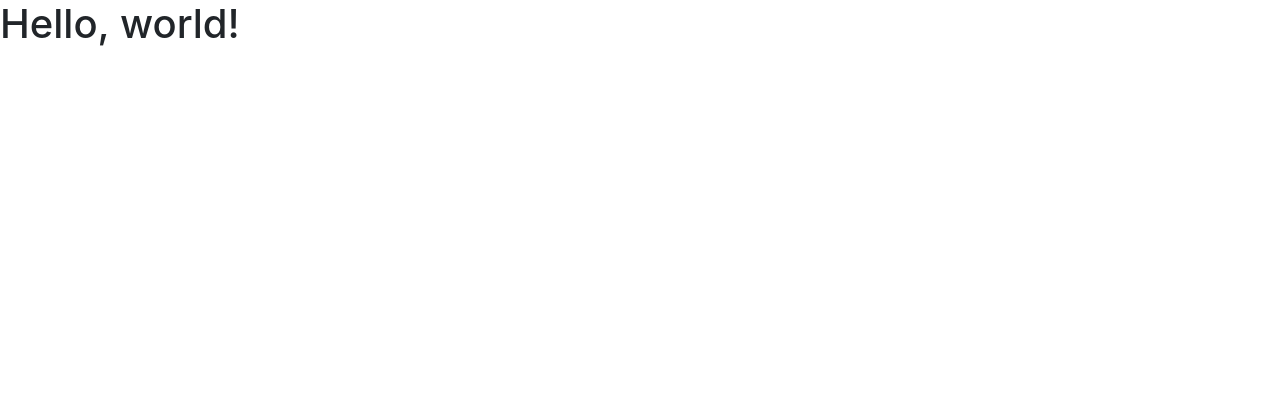
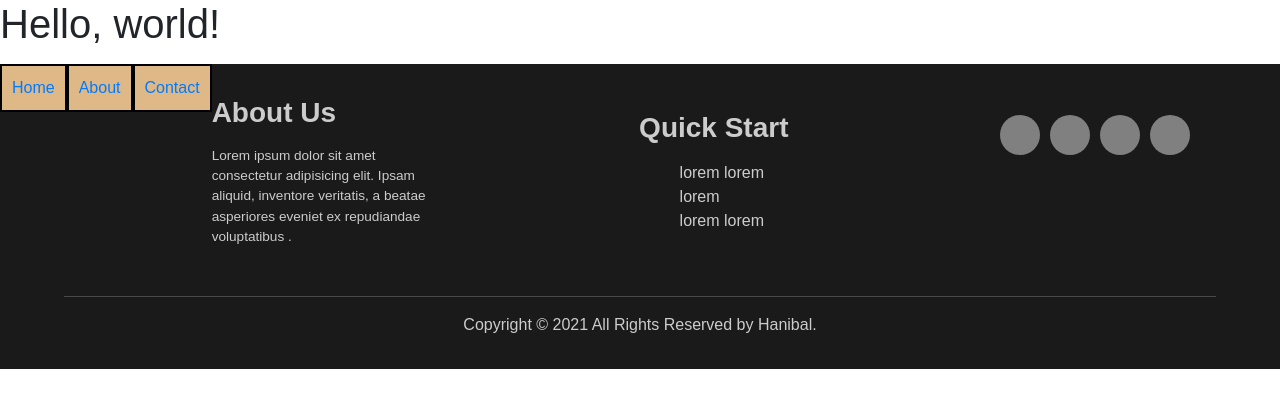
Before and after one commit to Zbot888/collab-practice-, a plain HTML site: page index.html in a window 1280 px wide. Drawn offline with nearby package versions, Linux system fonts and the light colour scheme.

Commit message:
added nav bar and footer

```diff
--- a/css/styles.css
+++ b/css/styles.css
@@ -0,0 +1,77 @@
+nav li {
+    float: left;
+    list-style-type: none;
+    padding: 10px;
+    border: solid 2px black;
+    background-color: burlywood;
+}
+
+* {
+    margin: 0;
+    padding: 0;
+    box-sizing: border-box;
+    font-family: "Poppins", sans-serif;
+  }
+  ul {
+    list-style: none;
+  }
+  footer {
+    padding: 2rem 4rem;
+    background: #1a1a1a;
+    color: #ccc;
+  }
+  .footer {
+    display: grid;
+    grid-template-columns: 1fr 2fr 1fr;
+    justify-content: center;
+    gap: 2rem;
+  }
+  .footer_about {
+    /*   background:red; */
+  }
+  h3 {
+    font-weight: bold;
+    margin-bottom: 1rem;
+  }
+  .footer_about p {
+    font-size: 0.85rem;
+  }
+
+  .footer_main {
+    /*   background:orange; */
+    display: flex;
+    flex-direction: column;
+    align-items: center;
+    justify-content: center;
+  }
+  .footer_main ul {
+    padding-left: 1rem;
+    line-height: 1.5;
+  }
+  .footer_right {
+    /*   background:blue; */
+  }
+
+  .footer_right .footer_links {
+    /*   background:gold; */
+    padding: 1.2rem;
+    display: flex;
+    gap: 10px;
+  }
+  .footer_right .footer_links i {
+    width: 40px;
+    height: 40px;
+    background: gray;
+    border-radius: 50%;
+  }
+
+  .copyright {
+    margin-top: 2rem;
+    text-align: center;
+    padding: 1rem 0 0 0;
+    border-top: 1px solid rgba(255, 255, 255, 0.2);
+  }
+
+  @media screen and (max-width: 700px) {
+    .footer {
+      grid-template-column: 1fr;
--- a/index.html
+++ b/index.html
@@ -13,6 +13,44 @@
   <body>
     <h1>Hello, world!</h1>
 
+  <nav>
+    <ul>
+      <li><a href="#">Home</a></li>
+      <li><a href="#">About</a></li>
+      <li><a href="#">Contact</a></li>
+    </ul>
+  </nav>
+
+
+
+  <footer>
+    <div class="footer">
+      <div class="footer_about">
+        <h3>About Us</h3>
+        <p>Lorem ipsum dolor sit amet consectetur adipisicing elit. Ipsam aliquid, inventore veritatis, a beatae asperiores eveniet ex repudiandae voluptatibus .</p>
+      </div>
+      <div class="footer_main">
+        <h3>Quick Start</h3>
+        <ul>
+          <li>lorem lorem</li>
+          <li>lorem</li>
+          <li>lorem lorem</li>
+        </ul>
+      </div>
+      <div class="footer_right">
+        <div class="footer_links">
+          <i class="fas fa-facebook-alt"></i>
+          <i class="fas fa-twitter"></i>
+          <i class="fas fa-telegram"></i>
+          <i class="fas fa-pintrest"></i>
+        </div>
+      </div>
+    </div>
+    <div class="copyright">
+      Copyright © 2021 All Rights Reserved by Hanibal.
+    </div>
+  </footer>
+
 
     <!-- Option 1: jQuery and Bootstrap Bundle (includes Popper) -->
     <script src="https://code.jquery.com/jquery-3.5.1.slim.min.js" integrity="sha384-DfXdz2htPH0lsSSs5nCTpuj/zy4C+OGpamoFVy38MVBnE+IbbVYUew+OrCXaRkfj" crossorigin="anonymous"></script>
```
